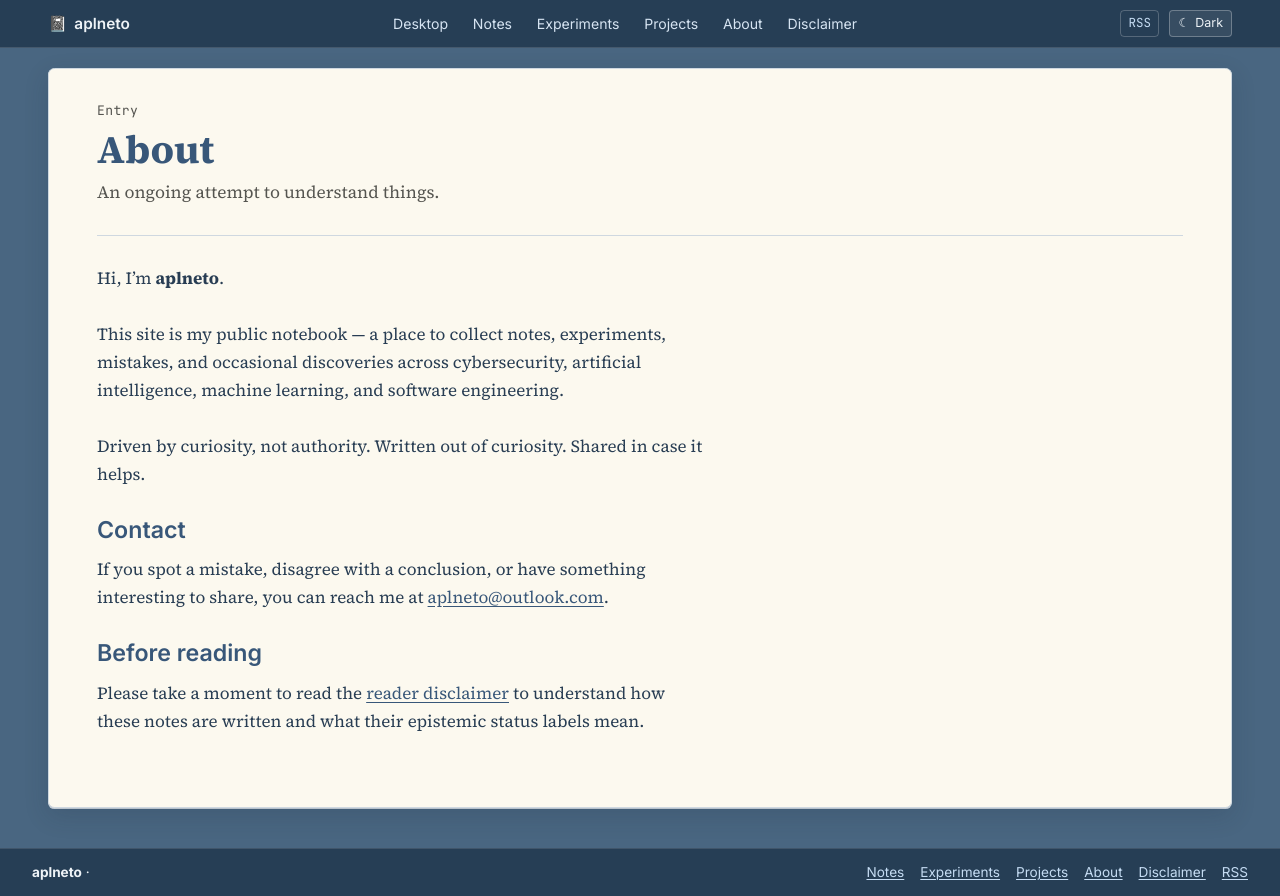
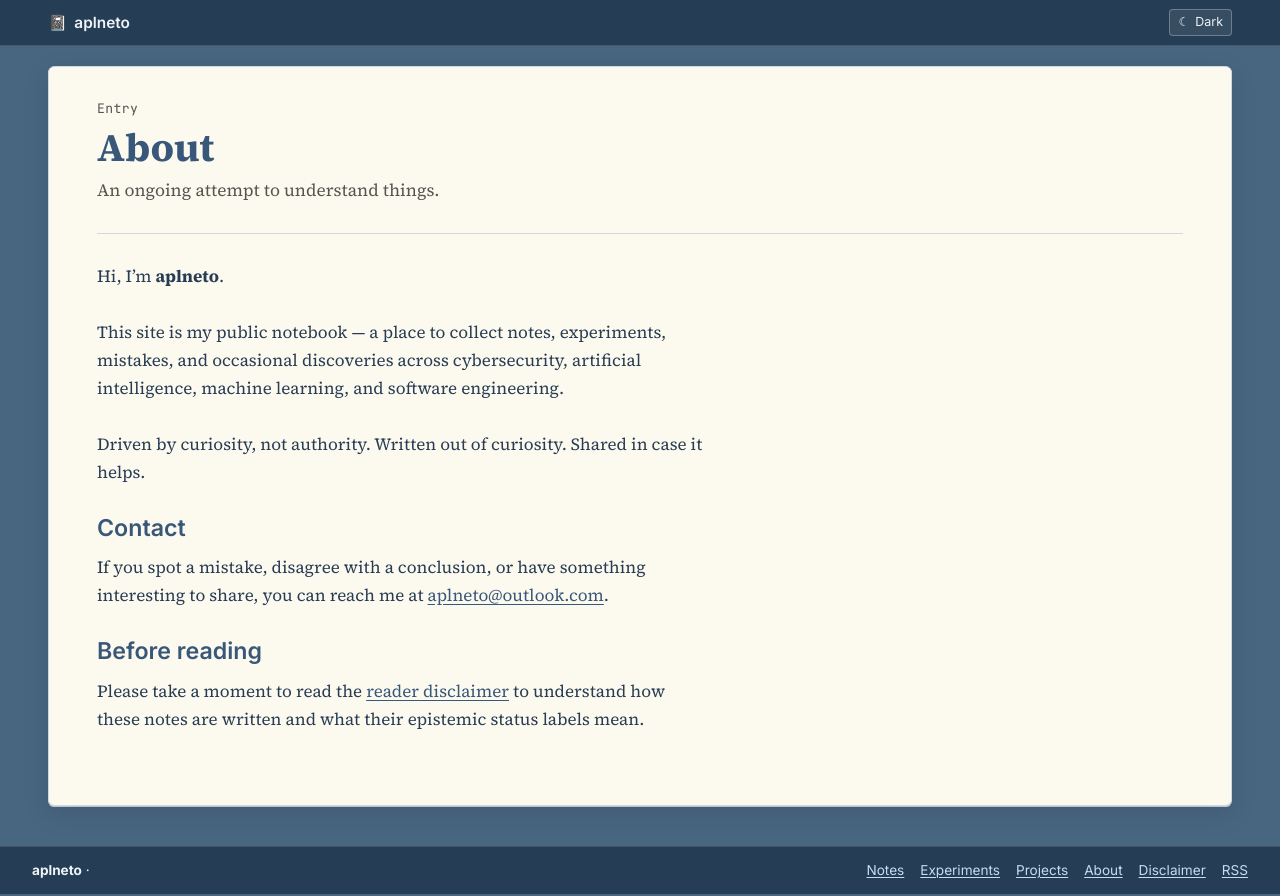
Before and after one commit to aplneto/aplneto.github.io, an Astro site: page /about in a window 1280 px wide. Built offline with nearby package versions, Linux system fonts and the light colour scheme; Astro itself is replaced by a stand-in of ours.

Commit message:
Remove top bar nav links from standalone page layout

```diff
--- a/src/components/Navigation.astro
+++ b/src/components/Navigation.astro
@@ -8,15 +8,7 @@ interface Props {
 }
 
 const { currentPath = '/' } = Astro.props;
-
-const links = [
-  { href: withBase('/'), label: 'Desktop' },
-  { href: withBase('/notes/'), label: 'Notes' },
-  { href: withBase('/experiments/'), label: 'Experiments' },
-  { href: withBase('/projects/'), label: 'Projects' },
-  { href: withBase('/about/'), label: 'About' },
-  { href: withBase('/disclaimer/'), label: 'Disclaimer' },
-];
+void currentPath;
 ---
 
 <header class="site-nav-bar">
@@ -26,30 +18,7 @@ const links = [
       <span>{SITE_CONFIG.siteName}</span>
     </a>
 
-    <nav class="site-nav" aria-label="Primary navigation">
-      {
-        links.map((link) => {
-          const isCurrent =
-            link.href === withBase('/')
-              ? currentPath === '/' || currentPath === withBase('/')
-              : currentPath.startsWith(link.href);
-          return (
-            <a
-              href={link.href}
-              class:list={['site-nav__link', { 'is-current': isCurrent }]}
-              aria-current={isCurrent ? 'page' : undefined}
-            >
-              {link.label}
-            </a>
-          );
-        })
-      }
-    </nav>
-
     <div class="site-nav-actions">
-      <a class="site-rss-link" href={withBase('/rss.xml')} title="RSS feed">
-        RSS
-      </a>
       <ThemeSwitch compact />
     </div>
   </div>
@@ -86,50 +55,9 @@ const links = [
     text-decoration: none;
   }
 
-  .site-nav {
-    display: flex;
-    flex-wrap: wrap;
-    align-items: center;
-    gap: 0.25rem 0.45rem;
-  }
-
-  .site-nav__link {
-    color: #d6e4f2;
-    text-decoration: none;
-    font-size: 0.88rem;
-    padding: 0.25rem 0.55rem;
-    border-radius: 0.25rem;
-  }
-
-  .site-nav__link:hover {
-    background: rgba(255, 255, 255, 0.1);
-    color: #ffffff;
-  }
-
-  .site-nav__link.is-current {
-    background: rgba(255, 255, 255, 0.18);
-    color: #ffffff;
-    font-weight: 600;
-  }
-
   .site-nav-actions {
     display: flex;
     align-items: center;
     gap: 0.65rem;
   }
-
-  .site-rss-link {
-    color: #c5dcf3;
-    font-family: var(--font-mono);
-    font-size: 0.78rem;
-    text-decoration: none;
-    padding: 0.2rem 0.45rem;
-    border: 1px solid rgba(255, 255, 255, 0.22);
-    border-radius: 0.25rem;
-  }
-
-  .site-rss-link:hover {
-    background: rgba(255, 255, 255, 0.12);
-    color: #ffffff;
-  }
 </style>
```
